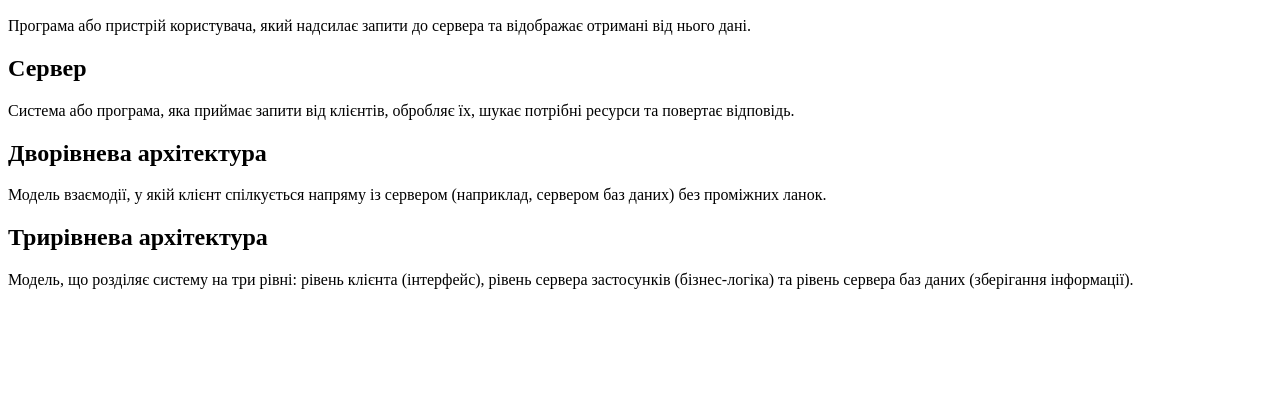
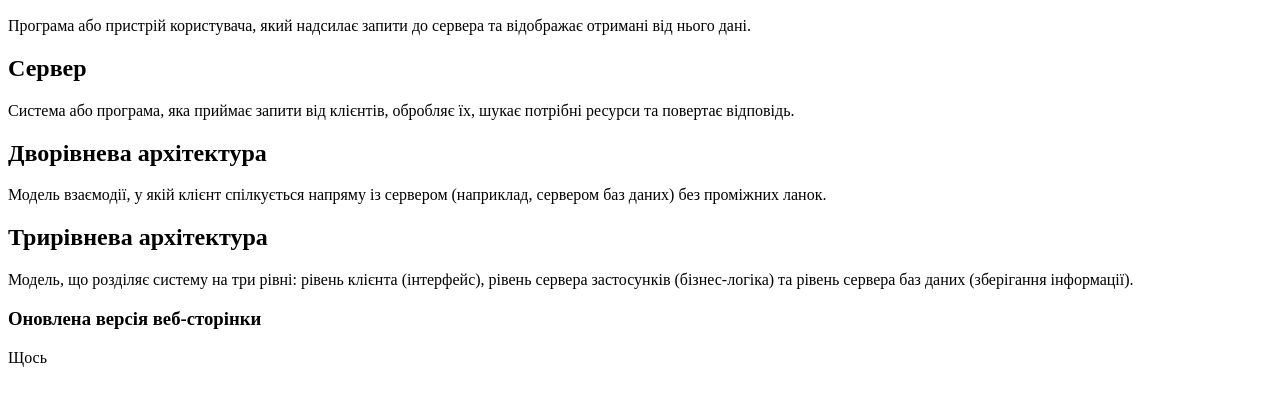
Before and after one commit to Lukandrate/pr1, a plain HTML site: page index.html in a window 1280 px wide. Shown: the part 110-512 px from the top of the page. Drawn offline with Linux system fonts and the light colour scheme.

Commit message:
Завдання 4

```diff
--- a/index.html
+++ b/index.html
@@ -20,5 +20,8 @@
     <h2>Трирівнева архітектура</h2>
     <p>Модель, що розділяє систему на три рівні: рівень клієнта (інтерфейс), рівень сервера застосунків (бізнес-логіка) та рівень сервера баз даних (зберігання інформації).</p>
 
+    <h3>Оновлена версія веб-сторінки</h3>
+    <p>Щось</p>
+
 </body>
 </html>
```
